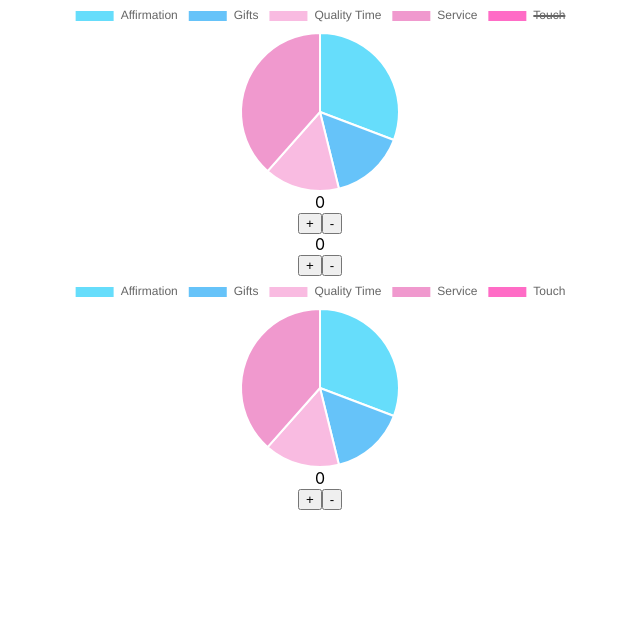
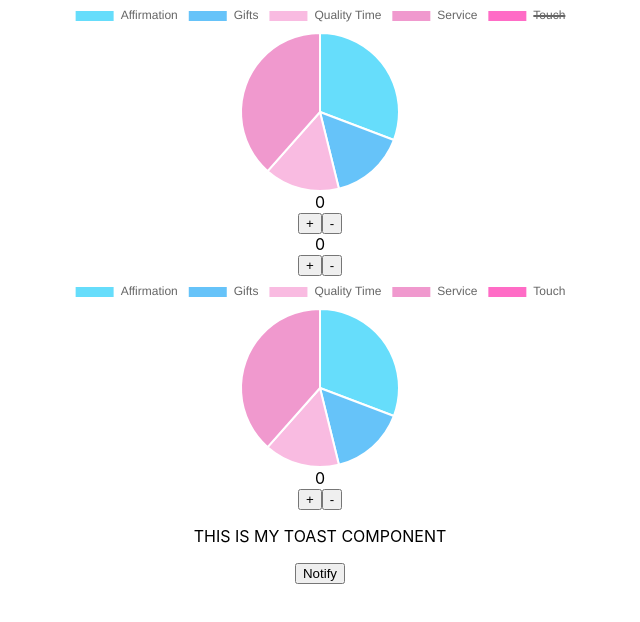
Before and after one commit to bbdoggett3/chart.js-practice, a React (Create React App) app: page / in a window 1280 px wide. Shown: the top 622 px of the page, without its empty margins (320-960 px from the left). Built offline with nearby package versions, Linux system fonts and the light colour scheme.

Commit message:
create a TOAST

```diff
--- a/package.json
+++ b/package.json
@@ -10,7 +10,8 @@
     "react": "^16.13.1",
     "react-chartjs-2": "^2.9.0",
     "react-dom": "^16.13.1",
-    "react-scripts": "3.4.1"
+    "react-scripts": "3.4.1",
+    "react-toastify": "^6.0.6"
   },
   "scripts": {
     "start": "react-scripts start",
--- a/src/App.js
+++ b/src/App.js
@@ -2,6 +2,9 @@ import React, { Component } from "react";
 import "./App.css";
 import Chart from "./components/Chart";
 import Counter from "./components/Counter";
+import ToastComponent from './components/ToastComponent';
+
+
 
 class App extends Component {
   constructor() {
@@ -49,6 +52,7 @@ class App extends Component {
       <div className="App">
         <Chart chartData={this.state.chartData}/>
         <Counter />
+        <ToastComponent/>
       </div>
     );
   }
--- /dev/null
+++ b/src/components/ToastComponent.js
@@ -0,0 +1,19 @@
+import React from 'react'
+import { toast } from 'react-toastify'
+import 'react-toastify/dist/ReactToastify.css'
+
+toast.configure()
+function ToastComponent() {
+
+    const notify = () => {
+        toast('Basic Notification')
+    }
+    return(
+        <div>
+            <p>THIS IS MY TOAST COMPONENT</p>
+            <button onClick={notify}>Notify</button>
+        </div>
+    )
+}
+
+export default ToastComponent
```
Also changed, not shown: 1 other file (tests, documents, lock files or other folders).
